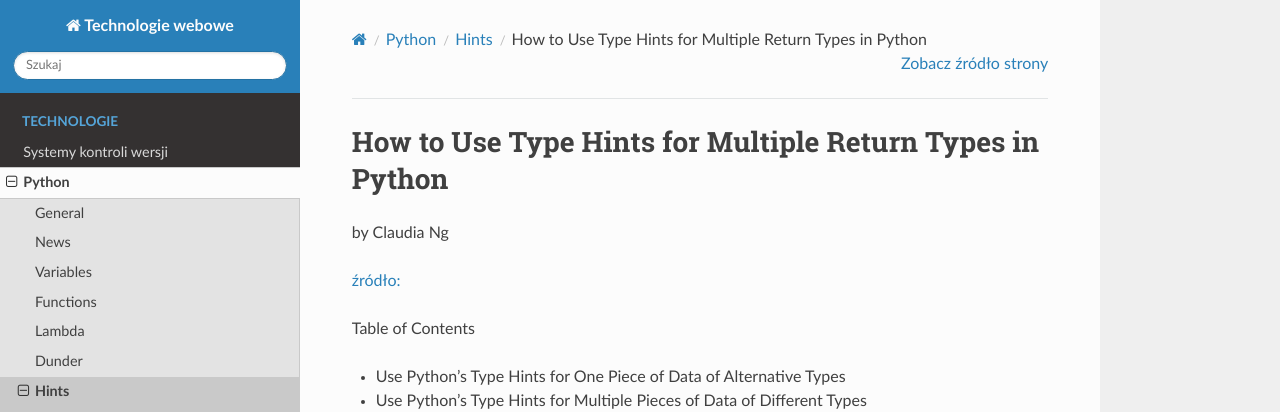
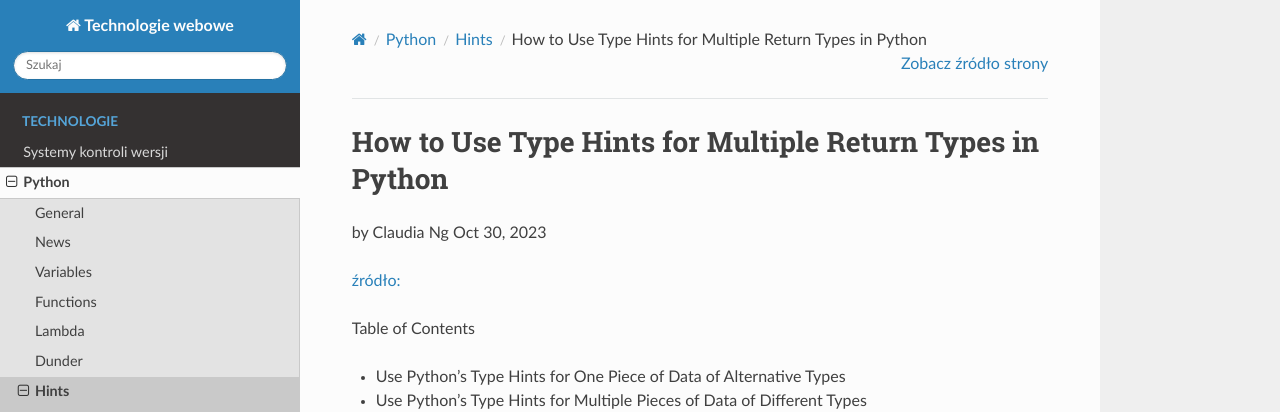
Before and after one commit to limielski/UsingSphinx, a Sphinx documentation site: the page built from docs/source/python/hints/3-0/hints3-0.rst, in a window 1280 px wide and 1327 px high. Shown: the top 412 px of the window. Built offline with Sphinx 7.4.7 and the Read the Docs theme 2.0.0, drawn with Linux system fonts in a browser that asks for light colours.

Commit message:
change add date to hints3-0

```diff
--- a/docs/source/python/hints/3-0/hints3-0.rst
+++ b/docs/source/python/hints/3-0/hints3-0.rst
@@ -1,7 +1,7 @@
 How to Use Type Hints for Multiple Return Types in Python
 =========================================================
 
-by Claudia Ng
+by Claudia Ng  Oct 30, 2023
 
 `źródło: <https://realpython.com/python-type-hints-multiple-types/?utm_source=notification_summary&utm_medium=email&utm_campaign=2023-10-20>`_
 
```
